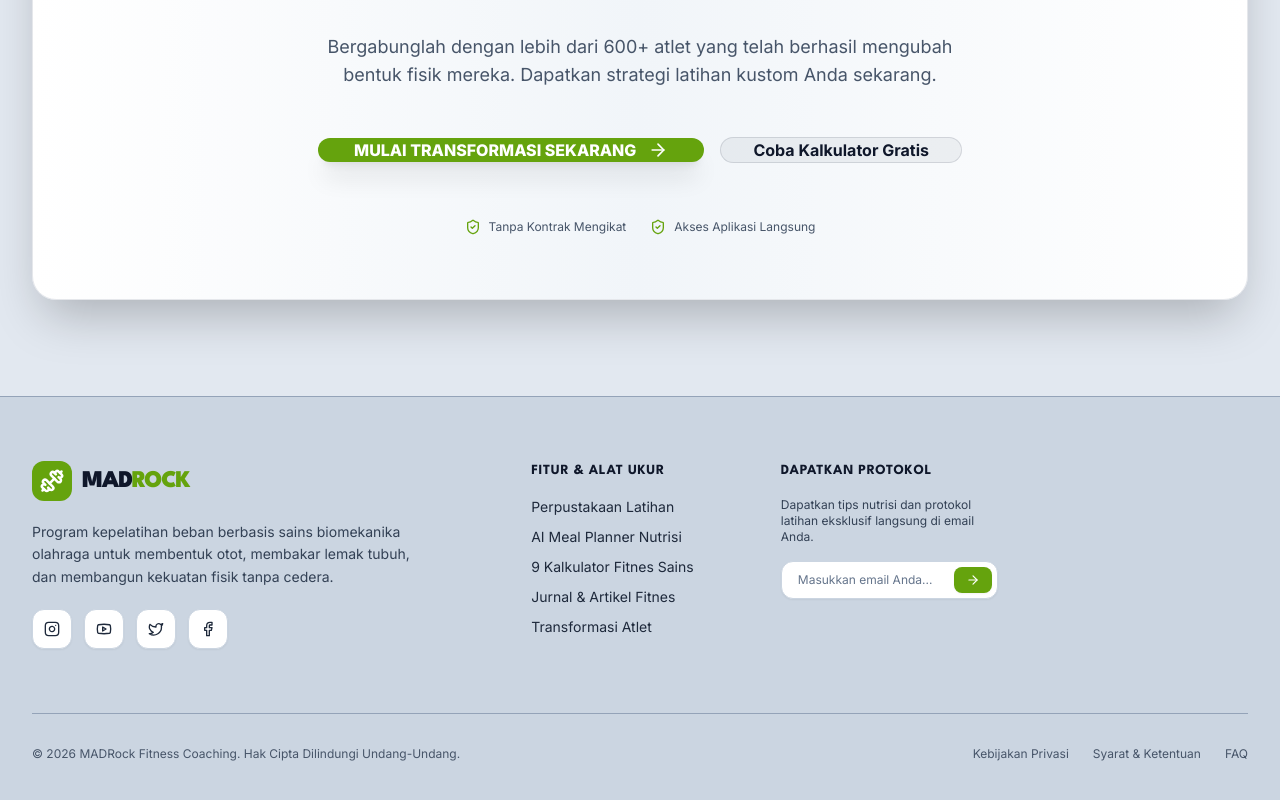
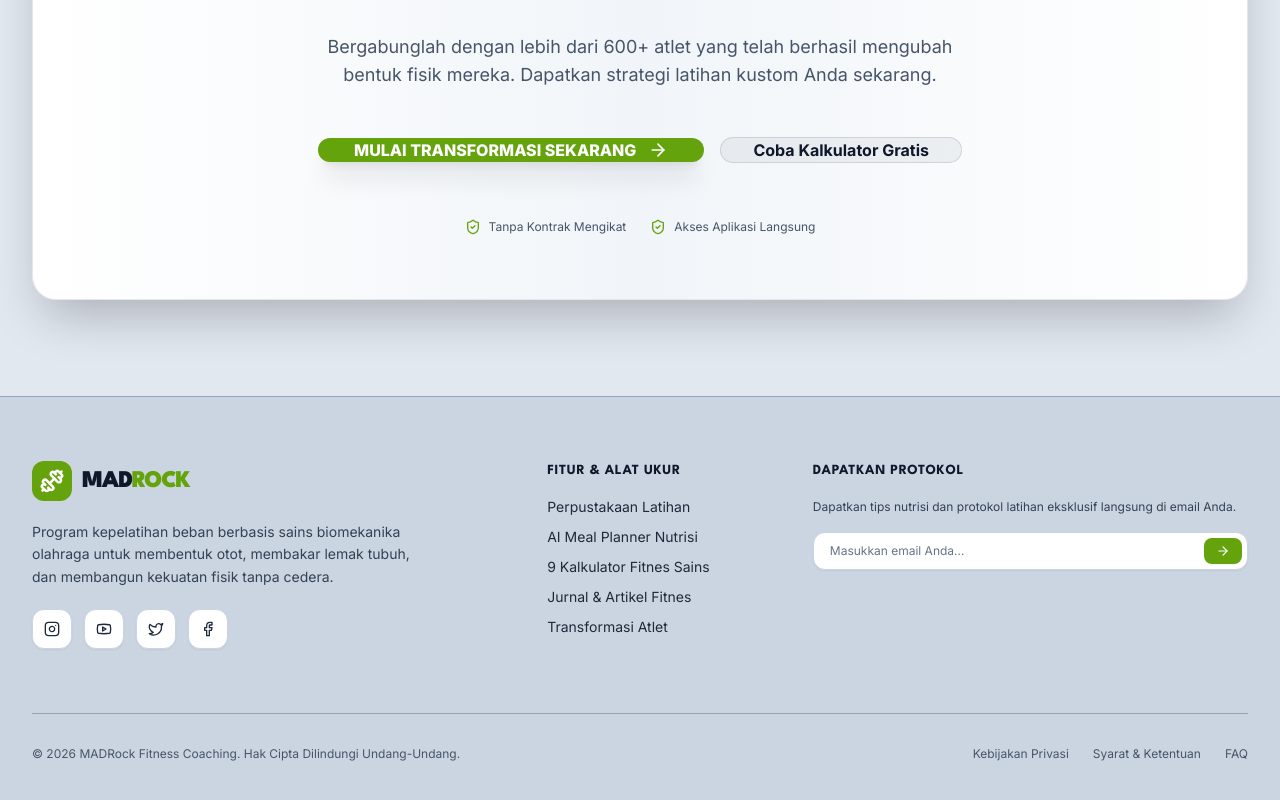
Before and after one commit to ardiansyah-23/MADRock, a Next.js app: page / in a window 1280 px wide. Shown: the part 6965-7765 px from the top of the page. Built offline with nearby package versions, Linux system fonts and the light colour scheme.

Commit message:
fix: adjust footer grid alignment, shift Resources & Tools and Stay Connected to right edge

```diff
--- a/src/components/layout/Footer.tsx
+++ b/src/components/layout/Footer.tsx
@@ -10,8 +10,8 @@ export function Footer() {
   return (
     <footer className="bg-[#CBD5E1] border-t border-slate-400 pt-16 pb-12 text-slate-800">
       <div className="max-w-7xl mx-auto px-4 sm:px-6 lg:px-8">
-        <div className="grid grid-cols-1 md:grid-cols-2 lg:grid-cols-5 gap-10 lg:gap-8 pb-16 border-b border-slate-400">
-          {/* Brand Info */}
+        <div className="grid grid-cols-1 md:grid-cols-2 lg:grid-cols-5 gap-10 lg:gap-8 pb-16 border-b border-slate-400 items-start">
+          {/* Brand Info (Cols 1-2) */}
           <div className="lg:col-span-2 space-y-5">
             <Link href="/" className="flex items-center gap-2.5">
               <div className="w-10 h-10 rounded-xl bg-mad-lime flex items-center justify-center text-white">
@@ -44,8 +44,8 @@ export function Footer() {
             </div>
           </div>
 
-          {/* Tools & Resources */}
-          <div className="space-y-4">
+          {/* Tools & Resources (Col 3, aligned right inside grid) */}
+          <div className="lg:col-span-1 space-y-4 lg:pl-4">
             <h4 className="text-slate-900 font-bold text-sm tracking-wider uppercase font-spartan">
               {lang === "id" ? "FITUR & ALAT UKUR" : "RESOURCES & TOOLS"}
             </h4>
@@ -58,17 +58,17 @@ export function Footer() {
             </ul>
           </div>
 
-          {/* Contact / Newsletter */}
-          <div className="space-y-4">
+          {/* Contact / Newsletter (Cols 4-5, stretched to far right edge) */}
+          <div className="lg:col-span-2 space-y-4 lg:pl-8">
             <h4 className="text-slate-900 font-bold text-sm tracking-wider uppercase font-spartan">
               {lang === "id" ? "DAPATKAN PROTOKOL" : "STAY CONNECTED"}
             </h4>
-            <p className="text-xs text-slate-700">
+            <p className="text-xs text-slate-700 leading-relaxed max-w-md">
               {lang === "id"
                 ? "Dapatkan tips nutrisi dan protokol latihan eksklusif langsung di email Anda."
                 : "Subscribe to get exclusive workout protocols and nutrition advice directly to your inbox."}
             </p>
-            <form onSubmit={(e) => e.preventDefault()} className="space-y-2">
+            <form onSubmit={(e) => e.preventDefault()} className="space-y-2 max-w-md">
               <div className="relative">
                 <input
                   type="email"
```
